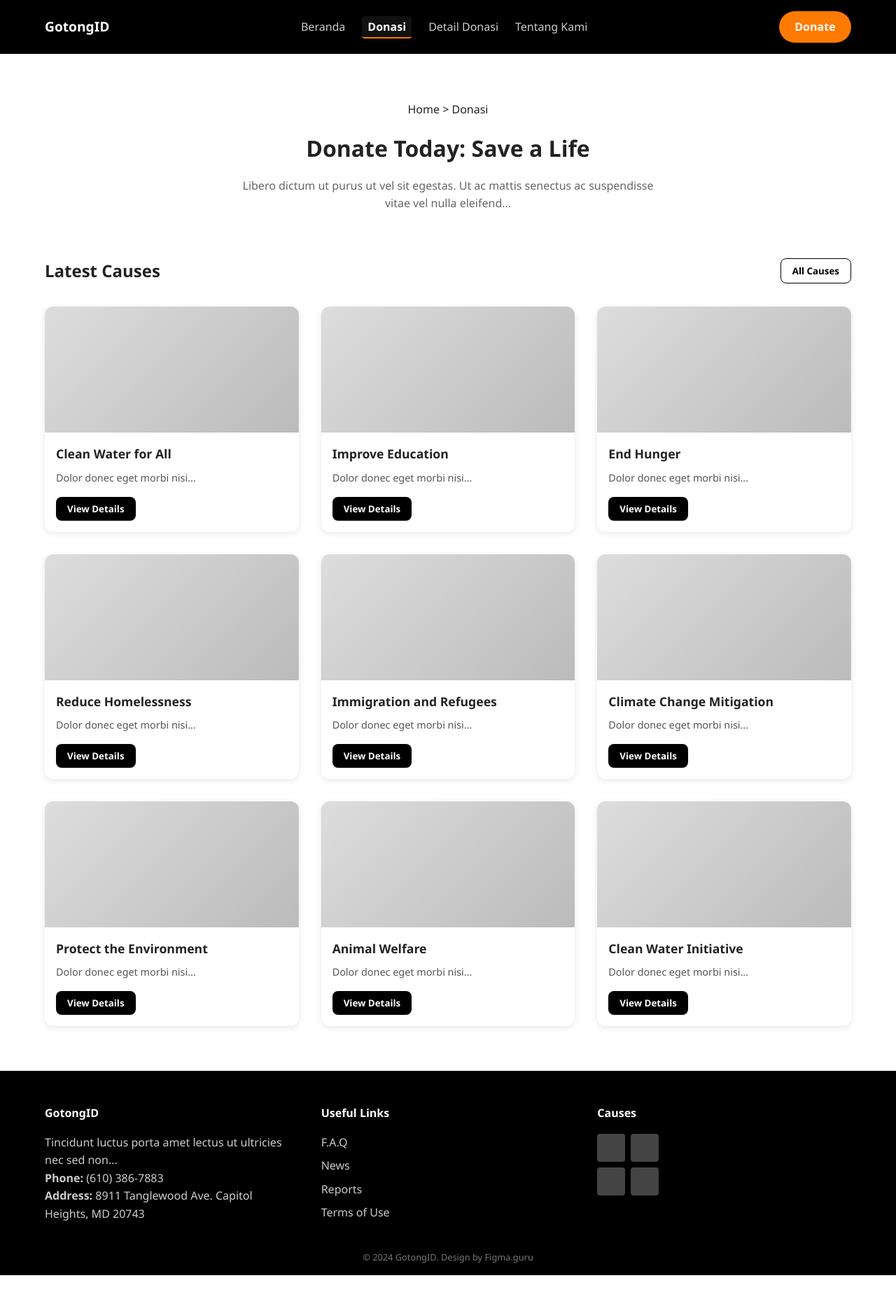
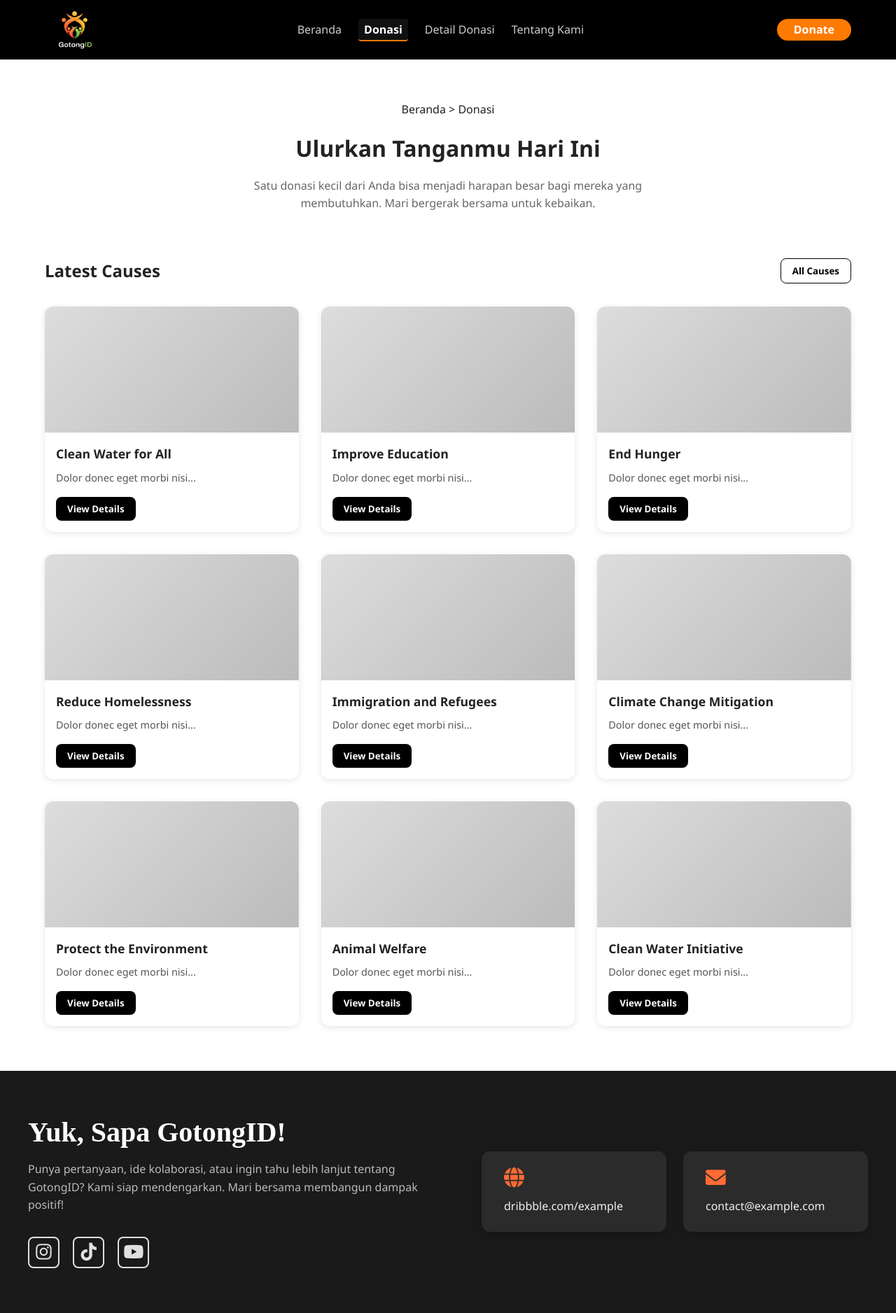
Before and after one commit to vivamiranda/Laukita, a PHP site: page /donasi.html in a window 1280 px wide. Shown: the whole page at 70% size. Before the commit the page ends 1822 px from the top, so only its background shows below. Run offline with PHP 8.4, Linux system fonts and the light colour scheme.

Commit message:
memperbaiki halaman donasi

```diff
--- a/donasi-style.css
+++ b/donasi-style.css
@@ -40,11 +40,14 @@ a, button {
 .navbar {
   background-color: var(--dark-bg);
   color: #fff;
-  padding: 1rem 0;
+  padding: 0; /* hapus padding vertikal agar tidak ikut menambah tinggi */
+  height: 85px; /* atur tinggi tetap sesuai kebutuhan */
   position: fixed;
   top: 0;
   width: 100%;
   z-index: 999;
+  display: flex;
+  align-items: center;
 }
 
 .navbar .container {
@@ -53,10 +56,19 @@ a, button {
   align-items: center;
 }
 
+.logo img {
+  height: 85px;
+  width: auto;
+  max-width: 100%;
+  object-fit: contain;
+}
+
 .logo {
-  font-weight: bold;
-  font-size: 1.2rem;
+  display: flex;
+  align-items: center;
+  height: 100%;
 }
+
 
 /* Hamburger Menu */
 .menu-toggle {
@@ -93,7 +105,7 @@ a, button {
 .btn-donate {
   background-color: var(--primary-color);
   color: #fff;
-  padding: 0.6rem 1.4rem;
+  padding: 0.2rem 1.5rem;
   border-radius: 999px;
   text-decoration: none;
   font-weight: bold;
@@ -250,56 +262,140 @@ a, button {
 }
 
 /* Footer */
-.footer {
-  background: var(--dark-bg);
-  color: #ccc;
-  padding: 3rem 0 1rem;
+.get-in-touch-footer {
+    background-color: #1a1a1a;
+    color: #e0e0e0;
+    padding: 4rem 2rem;
+    margin-top: auto;
 }
 
-.footer-grid {
-  display: grid;
-  grid-template-columns: repeat(auto-fit, minmax(220px, 1fr));
-  gap: 2rem;
+.get-in-touch-footer .footer-inner-container {
+    max-width: 1200px;
+    margin: 0 auto;
+    display: flex;
+    justify-content: space-between;
+    align-items: center;
+    flex-wrap: wrap;
+    gap: 3rem;
 }
 
-.footer-grid h4 {
-  color: #fff;
-  margin-bottom: 1rem;
+.get-in-touch-footer .footer-left-content {
+    flex: 2;
+    min-width: 300px;
+    max-width: 600px;
 }
 
-.footer-grid ul {
-  list-style: none;
-  padding: 0;
+.get-in-touch-footer h2 {
+    font-family: serif;
+    font-size: 2.5rem;
+    color: #ffffff;
+    margin-bottom: 1rem;
+    line-height: 1.2;
 }
 
-.footer-grid li {
-  margin-bottom: 0.5rem;
-  transition: color 0.3s ease;
+.get-in-touch-footer p {
+    font-size: 1rem;
+    line-height: 1.6;
+    margin-bottom: 2rem;
+    color: #bbbbbb;
 }
 
-.footer-grid li:hover {
-  color: #fff;
-  cursor: pointer;
+.get-in-touch-footer .footer-social-icons {
+    display: flex;
+    gap: 1.2rem;
 }
 
-.thumbnail-grid {
-  display: grid;
-  grid-template-columns: repeat(2, 40px);
-  gap: 8px;
+.footer-social-icons a {
+    color: #e0e0e0;
+    font-size: 1.6rem;
+    width: 45px;
+    height: 45px;
+    border: 2px solid #e0e0e0;
+    border-radius: 8px;
+    display: flex;
+    justify-content: center;
+    align-items: center;
+    text-decoration: none; /* pastikan link ikon tidak ada garis bawah */
+    transition: all 0.3s ease;
 }
 
-.thumb {
-  width: 40px;
-  height: 40px;
-  background: #444;
-  border-radius: 4px;
+.footer-social-icons a:hover {
+    background-color: #ff6b35;
+    border-color: #ff6b35;
+    color: #ffffff;
+    transform: translateY(-3px);
+    box-shadow: 0 4px 10px rgba(255, 107, 53, 0.4);
 }
 
-.footer-bottom {
-  text-align: center;
-  margin-top: 2rem;
-  font-size: 0.8rem;
-  color: #777;
+.get-in-touch-footer .footer-right-cards {
+    flex: 1;
+    display: flex;
+    flex-direction: row;
+    flex-wrap: wrap;
+    justify-content: flex-end;
+    gap: 1.5rem;
+}
+
+.get-in-touch-footer .contact-card {
+    background-color: #2b2b2b;
+    padding: 1.5rem 2rem;
+    border-radius: 12px;
+    display: flex;
+    flex-direction: column;
+    align-items: flex-start;
+    gap: 0.8rem;
+    box-shadow: 0 5px 15px rgba(0, 0, 0, 0.2);
+    transition: transform 0.3s ease, background-color 0.3s ease;
+    width: calc(50% - 0.75rem);
+    min-width: 180px;
+}
+
+.get-in-touch-footer .contact-card:hover {
+    transform: translateY(-5px);
+    background-color: #3a3a3a;
+}
+
+.get-in-touch-footer .contact-card i {
+    font-size: 1.8rem;
+    color: #ff6b35;
+}
+
+.get-in-touch-footer .contact-card span {
+    font-size: 1rem;
+    color: #f0f0f0;
+}
+
+/* --- Media Queries untuk Footer --- */
+@media (max-width: 768px) {
+    .get-in-touch-footer .footer-inner-container {
+        flex-direction: column;
+        text-align: center;
+        align-items: center;
+    }
+    .get-in-touch-footer .footer-left-content {
+        min-width: 100%;
+        max-width: 100%;
+    }
+    .get-in-touch-footer .footer-social-icons {
+        justify-content: center;
+    }
+    .get-in-touch-footer .footer-right-cards {
+        width: 100%;
+        justify-content: center;
+    }
+    .get-in-touch-footer .contact-card {
+        width: calc(50% - 0.75rem);
+        align-items: center;
+    }
+}
+
+@media (max-width: 480px) {
+    .get-in-touch-footer .footer-right-cards {
+        flex-direction: column;
+    }
+    .get-in-touch-footer .contact-card {
+        width: 100%;
+    }
 }
 
 /* Focus State (Accessibility) */
--- a/donasi.html
+++ b/donasi.html
@@ -5,11 +5,14 @@
   <meta name="viewport" content="width=device-width, initial-scale=1.0" />
   <title>GotongID - Donasi</title>
   <link rel="stylesheet" href="donasi-style.css" />
+  <link rel="stylesheet" href="https://cdnjs.cloudflare.com/ajax/libs/font-awesome/6.0.0/css/all.min.css">
 </head>
 <body class="donasi-page">
   <header class="navbar">
     <div class="container">
-      <div class="logo">GotongID</div>
+      <div class="logo">
+        <img src="gambar/Logo U.png" alt="GotongID Logo">
+      </div>
 
       <!-- Tombol hamburger -->
       <div class="menu-toggle" onclick="toggleMenu()">☰</div>
@@ -31,8 +34,8 @@
     <section class="page-title">
       <div class="container">
         <p id="breadcrumb"></p>
-        <h1>Donate Today: Save a Life</h1>
-        <p class="description">Libero dictum ut purus ut vel sit egestas. Ut ac mattis senectus ac suspendisse vitae vel nulla eleifend...</p>
+        <h1>Ulurkan Tanganmu Hari Ini</h1>
+        <p class="description">Satu donasi kecil dari Anda bisa menjadi harapan besar bagi mereka yang membutuhkan. Mari bergerak bersama untuk kebaikan.</p>
       </div>
     </section>
 
@@ -59,36 +62,27 @@
     </section>
   </main>
 
-  <footer class="footer">
-    <div class="container footer-grid">
-      <div>
-        <h4>GotongID</h4>
-        <p>Tincidunt luctus porta amet lectus ut ultricies nec sed non...</p>
-        <p><strong>Phone:</strong> (610) 386-7883</p>
-        <p><strong>Address:</strong> 8911 Tanglewood Ave. Capitol Heights, MD 20743</p>
-      </div>
+  <footer class="get-in-touch-footer">
+    <div class="footer-inner-container">
+        <div class="footer-left-content">
+            <h2>Yuk, Sapa GotongID!</h2>
+            <p>Punya pertanyaan, ide kolaborasi, atau ingin tahu lebih lanjut tentang GotongID?
+                Kami siap mendengarkan. Mari bersama membangun dampak positif!</p>
+            <div class="footer-social-icons">
+                <a href="https://www.instagram.com/yourprofile" target="_blank" aria-label="Instagram"><i class="fab fa-instagram"></i></a>
+                <a href="https://www.tiktok.com/@yourprofile" target="_blank" aria-label="TikTok"><i class="fab fa-tiktok"></i></a>
+                <a href="https://www.youtube.com/yourchannel" target="_blank" aria-label="YouTube"><i class="fab fa-youtube"></i></a>
+            </div>
+        </div>
 
-      <div>
-        <h4>Useful Links</h4>
-        <ul>
-          <li>F.A.Q</li>
-          <li>News</li>
-          <li>Reports</li>
-          <li>Terms of Use</li>
-        </ul>
-      </div>
-      <div>
-        <h4>Causes</h4>
-        <div class="thumbnail-grid">
-          <div class="thumb"></div>
-          <div class="thumb"></div>
-          <div class="thumb"></div>
-          <div class="thumb"></div>
+        <div class="footer-right-cards">
+            <div class="contact-card">
+                <i class="fas fa-globe"></i> <span>dribbble.com/example</span>
+            </div>
+            <div class="contact-card">
+                <i class="fas fa-envelope"></i> <span>contact@example.com</span>
+            </div>
         </div>
-      </div>
-    </div>
-    <div class="footer-bottom">
-      <p>&copy; 2024 GotongID. Design by Figma.guru</p>
     </div>
   </footer>
 
@@ -113,11 +107,8 @@
 
     // Dynamic breadcrumb
     const bread = {
-      "index.html": "Home > Beranda",
-      "donasi.html": "Home > Donasi",
-      "detail-donasi.html": "Home > Detail Donasi",
-      "tentang-kami.html": "Home > Tentang Kami",
-      "": "Home > Beranda"
+      "donasi.html": "Beranda > Donasi",
+      "": "Beranda"
     };
     const currentPath = location.pathname.split("/").pop();
     document.getElementById("breadcrumb").textContent = bread[currentPath] || "Home";
```
